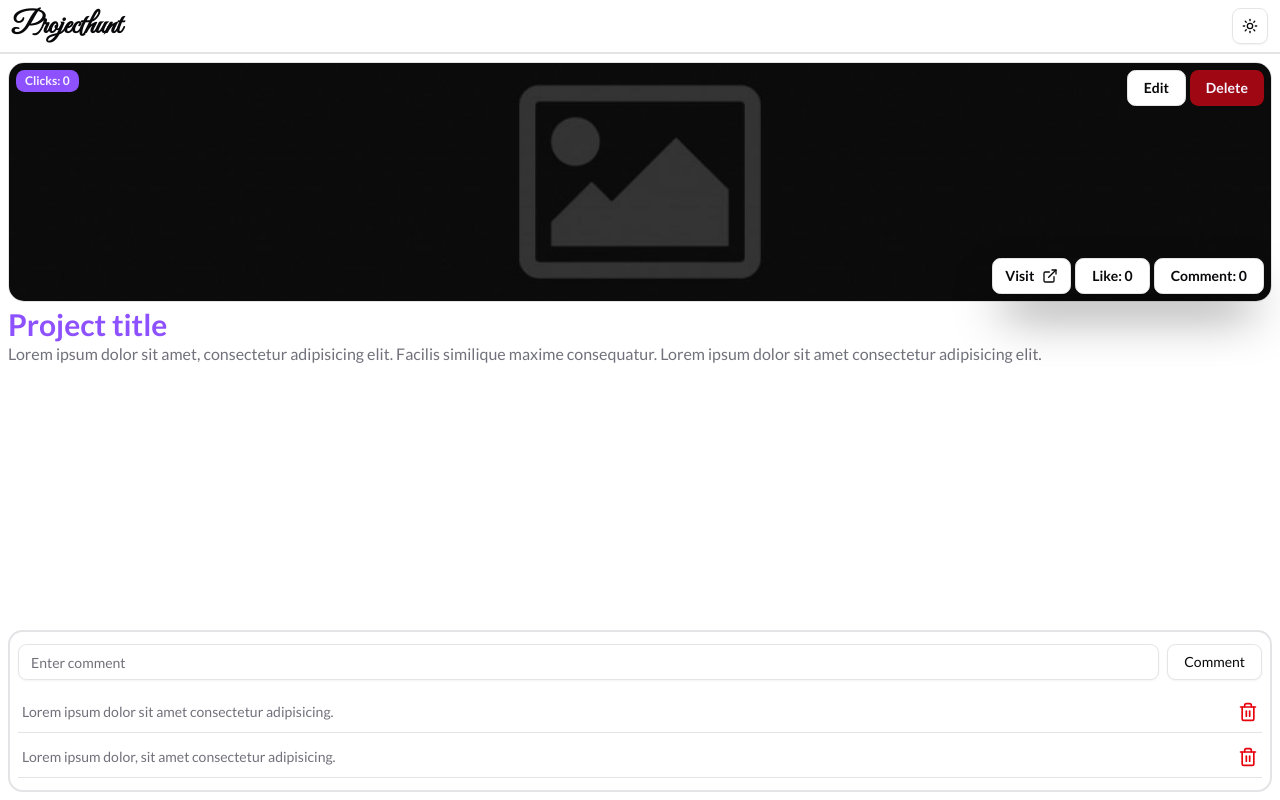
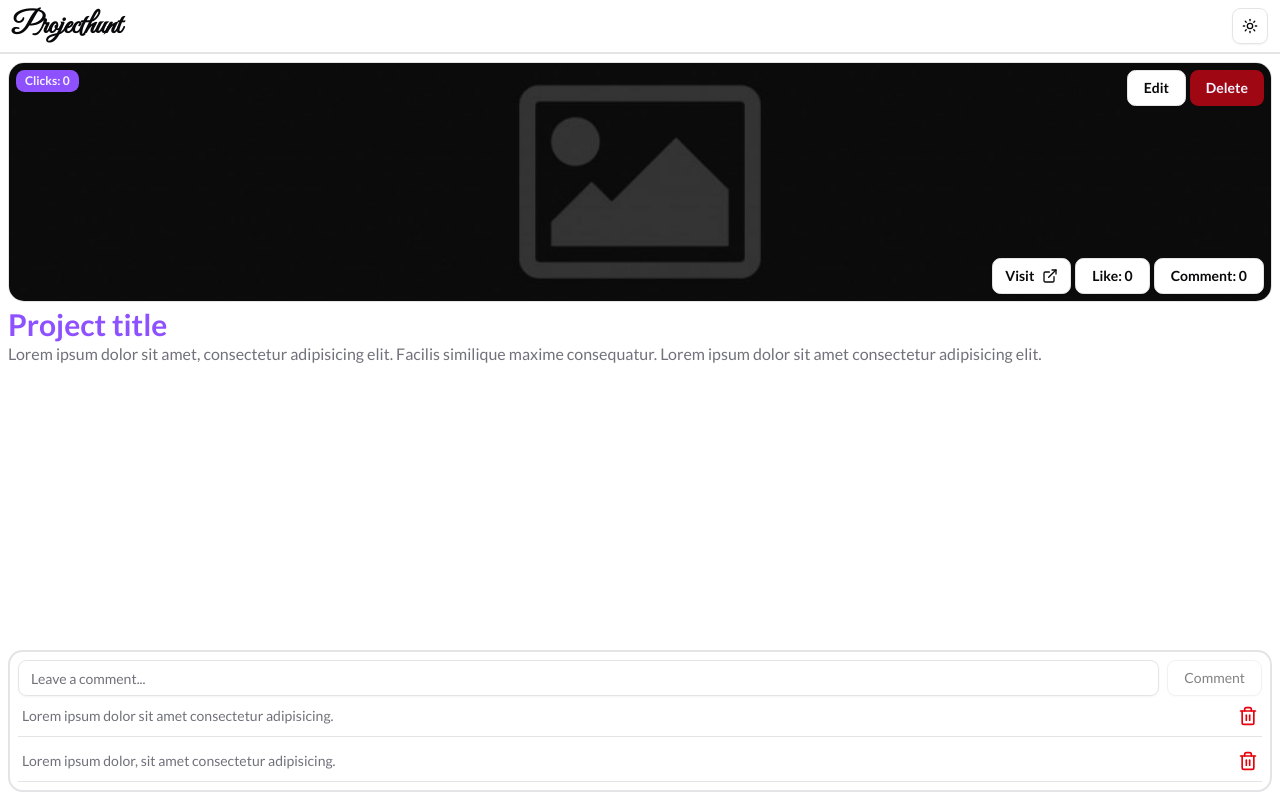
Before and after one commit to YashNagrale/Projecthunt, a React (Vite) app: page / in a window 1280 px wide. Built offline with nearby package versions, Linux system fonts and the light colour scheme; no server answers.

Commit message:
post page ui ready

```diff
--- a/src/pages/Post.tsx
+++ b/src/pages/Post.tsx
@@ -1,13 +1,35 @@
 import dummyImg from "../assets/dummy-img.jpg";
 import { Badge, Button, Input } from "@/components/ui";
 import { ExternalLinkIcon, Trash2 } from "lucide-react";
-import type { JSX } from "react";
+import { useEffect, useState, type JSX } from "react";
+import { useForm } from "react-hook-form";
+import { useParams } from "react-router-dom";
 
+type CommentType = {
+  comment: string;
+};
 function Post(): JSX.Element {
+  const {
+    register,
+    handleSubmit,
+    formState: { errors, isValid },
+  } = useForm<CommentType>({
+    mode: "onChange",
+    delayError: 600,
+  });
+  const [postData, setPostData] = useState(null);
+  const { project$Id } = useParams();
+
+  useEffect(() => {}, [postData]);
+  const handleComment = () => {};
+
   return (
     <div className="px-2 py-2 space-y-2 h-full flex flex-col justify-between">
       <div>
         <div id="img" className="relative">
+          <Badge className="absolute left-2 top-2 text-center font-semibold cursor-default select-none">
+            Clicks: 0
+          </Badge>
           <img
             src={dummyImg}
             className={`rounded-2xl border w-full object-cover h-60`}
@@ -27,10 +49,7 @@ function Post(): JSX.Element {
               Delete
             </Button>
           </div>
-          <Badge className="absolute left-2 top-2 text-center font-semibold">
-            Clicks: 0
-          </Badge>
-          <div className="flex gap-1 absolute right-2 bottom-2  shadow-2xl shadow-black">
+          <div className="flex gap-1 absolute right-2 bottom-2">
             <Button
               variant={"outline"}
               className="backdrop-blur-2xl font-semibold"
@@ -63,29 +82,47 @@ function Post(): JSX.Element {
         </div>
       </div>
 
-      <div id="comment" className="border-2 rounded-xl px-2 py-3 space-y-3">
-        <div className="flex gap-2">
+      <div className="border-2 rounded-xl px-2 py-2 space-y-3">
+        <form onClick={handleSubmit(handleComment)} className="flex gap-2 m-0">
           <Input
-            id="commentInput"
-            type="text"
-            placeholder="Enter comment"
-            className="flex-1"
+            id="comment"
+            type="comment"
+            placeholder="Leave a comment..."
+            className="flex"
+            {...register("comment", {
+              required: true,
+              minLength: {
+                value: 1,
+                message: "Minimum 1 characters are required.",
+              },
+              maxLength: {
+                value: 250,
+                message: "Maximum 250 characters are required.",
+              },
+            })}
           />
-          <Button variant="outline">Comment</Button>
-        </div>
+          <Button disabled={!isValid} type="submit" variant="outline">
+            Comment
+          </Button>
+        </form>
+        {errors.comment && (
+          <p className="text-red-500 text-sm py-1.5 m-0">
+            {errors.comment?.message}
+          </p>
+        )}
 
         <ul className="space-y-1">
           <li className="border-b px-1 py-2 flex justify-between items-center">
             <p className=" text-sm text-muted-foreground">
               Lorem ipsum dolor sit amet consectetur adipisicing.
             </p>
-            <Trash2 className="text-red-600 w-5 font-bold" />
+            <Trash2 className="text-red-600 hover:text-red-700 w-5 font-bold" />
           </li>
           <li className="border-b px-1 py-2 flex justify-between items-center">
             <p className=" text-sm text-muted-foreground">
               Lorem ipsum dolor, sit amet consectetur adipisicing.
             </p>
-            <Trash2 className="text-red-600 w-5 font-bold" />
+            <Trash2 className="text-red-600 hover:text-red-700 w-5 font-bold" />
           </li>
         </ul>
       </div>
```
